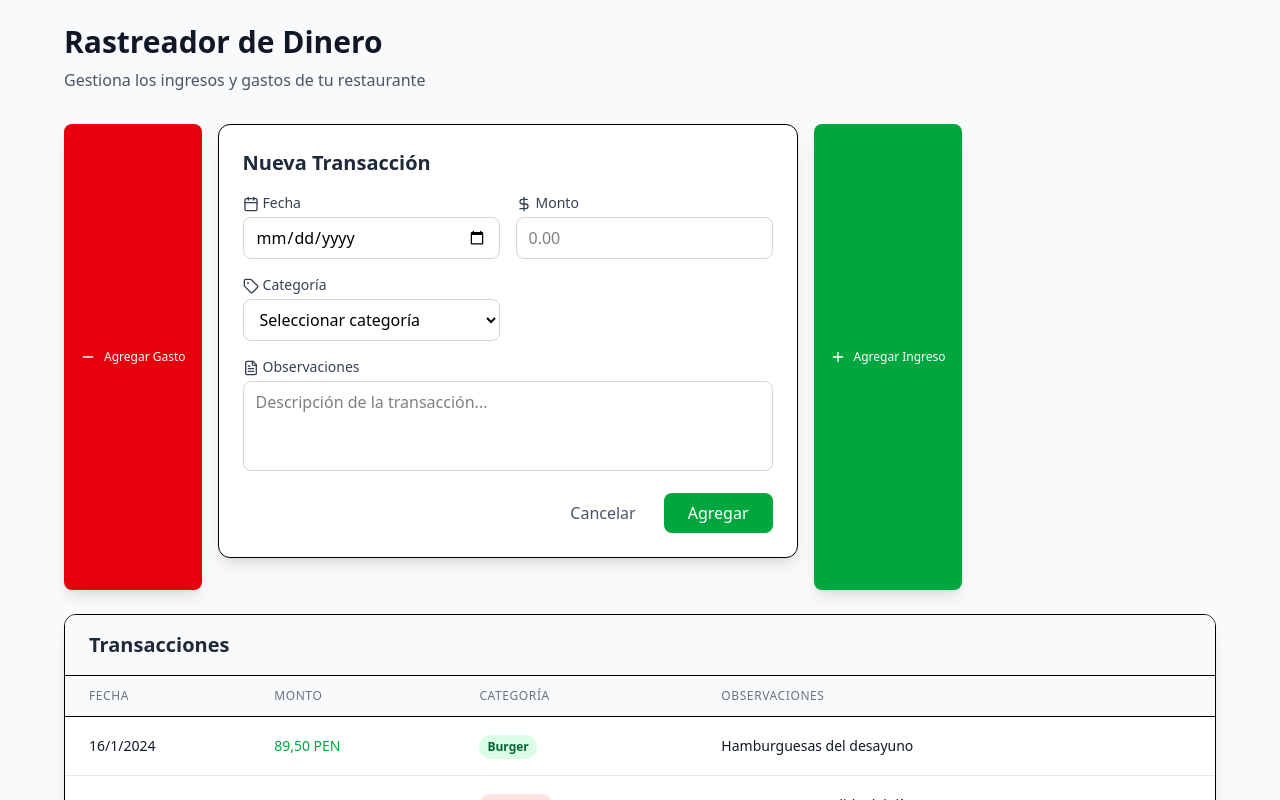
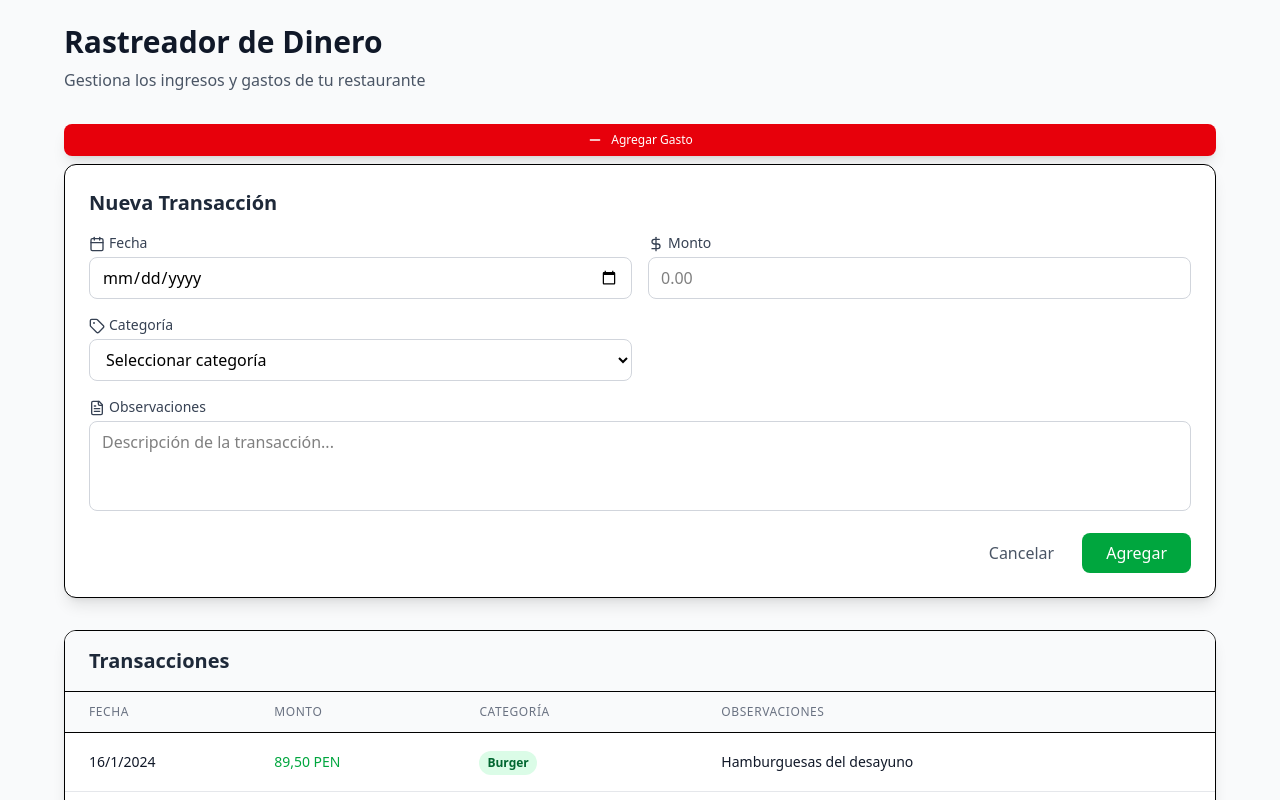
Before and after one commit to podestal/taypa-internal, a React (Vite) app: page / in a window 1280 px wide. Both pictures are taken after a click on the button "Agregar Gasto". Shown: the top 800 px of the page. Built offline with nearby package versions, Linux system fonts and the light colour scheme.

Commit message:
not showing expense when income is selected

```diff
--- a/src/components/tracker/TrackerAddExpense.tsx
+++ b/src/components/tracker/TrackerAddExpense.tsx
@@ -1,33 +1,36 @@
 import { motion } from "framer-motion"
 import { Minus } from "lucide-react"
 import type { Transaction } from "./TrackerMain";
-import { useState } from "react";
 import TrackerTransactionForm from "./TrackerTransactionForm";
 
 interface Props {
   transactions: Transaction[]
   setTransactions: (transactions: Transaction[]) => void
+  setTransactionType: (transactionType: 'e' | 'i' | 'n') => void
+  showForm: boolean
+  setShowForm: (showForm: boolean) => void
 }
 
-const TrackerAddExpense = ({ transactions, setTransactions }: Props) => {
-
-    const [showForm, setShowForm] = useState(false)
+const TrackerAddExpense = ({ transactions, setTransactions, setTransactionType, showForm, setShowForm }: Props) => {
   return (
-    <>
+    <div className="flex flex-col gap-2">
         <motion.button
             initial={{ opacity: 0, y: 20 }}
             animate={{ opacity: 1, y: 0 }}
             transition={{ delay: 0.2 }}
-    onClick={() => setShowForm(true)}
+            onClick={() => {
+                setShowForm(true)
+                setTransactionType('e')
+            }}
             className="bg-red-600 hover:bg-red-700 flex items-center justify-center gap-2 text-white px-4 py-2 rounded-lg font-medium shadow-lg transition-colors text-xs cursor-pointer"
             >
             <Minus size={16} />
             <span className="text-xs">Agregar Gasto</span>
     </motion.button>
     {showForm && (
-        <TrackerTransactionForm transactions={transactions} setTransactions={setTransactions} showForm={showForm} setShowForm={setShowForm} />
+        <TrackerTransactionForm setTransactionType={setTransactionType} transactions={transactions} setTransactions={setTransactions} showForm={showForm} setShowForm={setShowForm} />
     )}
-    </>
+    </div>
   );
 };
 
--- a/src/components/tracker/TrackerAddIncome.tsx
+++ b/src/components/tracker/TrackerAddIncome.tsx
@@ -7,28 +7,33 @@ import type { Transaction } from "./TrackerMain"
 interface Props {
     transactions: Transaction[]
     setTransactions: (transactions: Transaction[]) => void
+    setTransactionType: (transactionType: 'e' | 'i' | 'n') => void
+    showForm: boolean
+    setShowForm: (showForm: boolean) => void
 }
 
 
-const TrackerAddIncome = ({ transactions, setTransactions }: Props) => {
+const TrackerAddIncome = ({ transactions, setTransactions, setTransactionType, showForm, setShowForm }: Props) => {
 
-    const [showForm, setShowForm] = useState(false)
   return (
-    <>
+    <div className="flex flex-col gap-2">
     <motion.button
         initial={{ opacity: 0, y: 20 }}
         animate={{ opacity: 1, y: 0 }}
         transition={{ delay: 0.2 }}
-        onClick={() => setShowForm(true)}
+        onClick={() => {
+            setShowForm(true)
+            setTransactionType('i')
+        }}
         className="bg-green-600 hover:bg-green-700 flex items-center justify-center gap-2 text-white px-4 py-2 rounded-lg font-medium shadow-lg transition-colors text-xs cursor-pointer"
     >
         <Plus size={16} />
             <span className="text-xs">Agregar Ingreso</span>
         </motion.button>
     {showForm && (
-        <TrackerTransactionForm transactions={transactions} setTransactions={setTransactions} showForm={showForm} setShowForm={setShowForm} />
+        <TrackerTransactionForm setTransactionType={setTransactionType} transactions={transactions} setTransactions={setTransactions} showForm={showForm} setShowForm={setShowForm} />
     )}
-    </>
+    </div>
 
   )
 }
--- a/src/components/tracker/TrackerMain.tsx
+++ b/src/components/tracker/TrackerMain.tsx
@@ -3,6 +3,7 @@ import { motion } from 'framer-motion'
 import TrackerTable from './TrackerTable'
 import TrackerAddExpense from './TrackerAddExpense'
 import TrackerAddIncome from './TrackerAddIncome'
+import TrackerTransactions from './TrackerTransactions'
 
 // Transaction interface
 export interface Transaction {
@@ -305,14 +306,7 @@ const TrackerMain = () => {
         </motion.div>
 
         {/* Add Transaction Button */}
-        <motion.div
-            initial={{ opacity: 0, y: 20 }}
-            animate={{ opacity: 1, y: 0 }}
-            transition={{ delay: 0.2 }}
-            className="flex gap-4 mb-6">
-            <TrackerAddExpense transactions={transactions} setTransactions={setTransactions} />
-            <TrackerAddIncome transactions={transactions} setTransactions={setTransactions} />
-        </motion.div>
+        <TrackerTransactions transactions={transactions} setTransactions={setTransactions} />
 
         {/* Form */}
 
--- a/src/components/tracker/TrackerTransactionForm.tsx
+++ b/src/components/tracker/TrackerTransactionForm.tsx
@@ -8,8 +8,9 @@ interface Props {
   setTransactions: (transactions: Transaction[]) => void
   showForm: boolean
   setShowForm: (showForm: boolean) => void
+  setTransactionType: (transactionType: 'e' | 'i' | 'n') => void
 }
-const TrackerTransactionForm = ({ transactions, setTransactions, showForm, setShowForm }: Props) => {
+const TrackerTransactionForm = ({ transactions, setTransactions, showForm, setShowForm, setTransactionType }: Props) => {
 
     const [formData, setFormData] = useState({
       fecha: '',
@@ -121,7 +122,10 @@ const TrackerTransactionForm = ({ transactions, setTransactions, showForm, setSh
               <div className="md:col-span-2 flex gap-3 justify-end">
                 <button
                   type="button"
-                  onClick={() => setShowForm(false)}
+                  onClick={() => {
+                    setShowForm(false)
+                    setTransactionType('n')
+                  }}
                   className="px-4 py-2 text-gray-600 hover:text-gray-800 transition-colors"
                 >
                   Cancelar
--- /dev/null
+++ b/src/components/tracker/TrackerTransactions.tsx
@@ -0,0 +1,39 @@
+import { useState } from "react"
+import TrackerAddExpense from "./TrackerAddExpense"
+import TrackerAddIncome from "./TrackerAddIncome"
+import type { Transaction } from "./TrackerMain"
+import { motion } from "framer-motion"
+
+
+interface Props {
+  transactions: Transaction[]
+  setTransactions: (transactions: Transaction[]) => void
+}
+const TrackerTransactions = ({ transactions, setTransactions }: Props) => {
+
+    const [transactionType, setTransactionType] = useState<'e' | 'i' | 'n'>('n')
+    const [showForm, setShowForm] = useState(false)
+  return (
+    <motion.div
+    initial={{ opacity: 0, y: 20 }}
+    animate={{ opacity: 1, y: 0 }}
+    transition={{ delay: 0.2 }}
+    className="">
+
+        {transactionType === 'e' && (
+            <TrackerAddExpense transactions={transactions} setTransactions={setTransactions} setTransactionType={setTransactionType} showForm={showForm} setShowForm={setShowForm} />
+        )}
+        {transactionType === 'i' && (
+            <TrackerAddIncome transactions={transactions} setTransactions={setTransactions} setTransactionType={setTransactionType} showForm={showForm} setShowForm={setShowForm} />
+        )}
+        {transactionType === 'n' && (
+            <div className="flex gap-4">
+                <TrackerAddExpense transactions={transactions} setTransactions={setTransactions} setTransactionType={setTransactionType} showForm={showForm} setShowForm={setShowForm} />
+                <TrackerAddIncome transactions={transactions} setTransactions={setTransactions} setTransactionType={setTransactionType} showForm={showForm} setShowForm={setShowForm} />
+            </div>
+        )}
+    </motion.div>
+  )
+}
+
+export default TrackerTransactions
```
Lines whose indentation alone changed are shown as unchanged.
